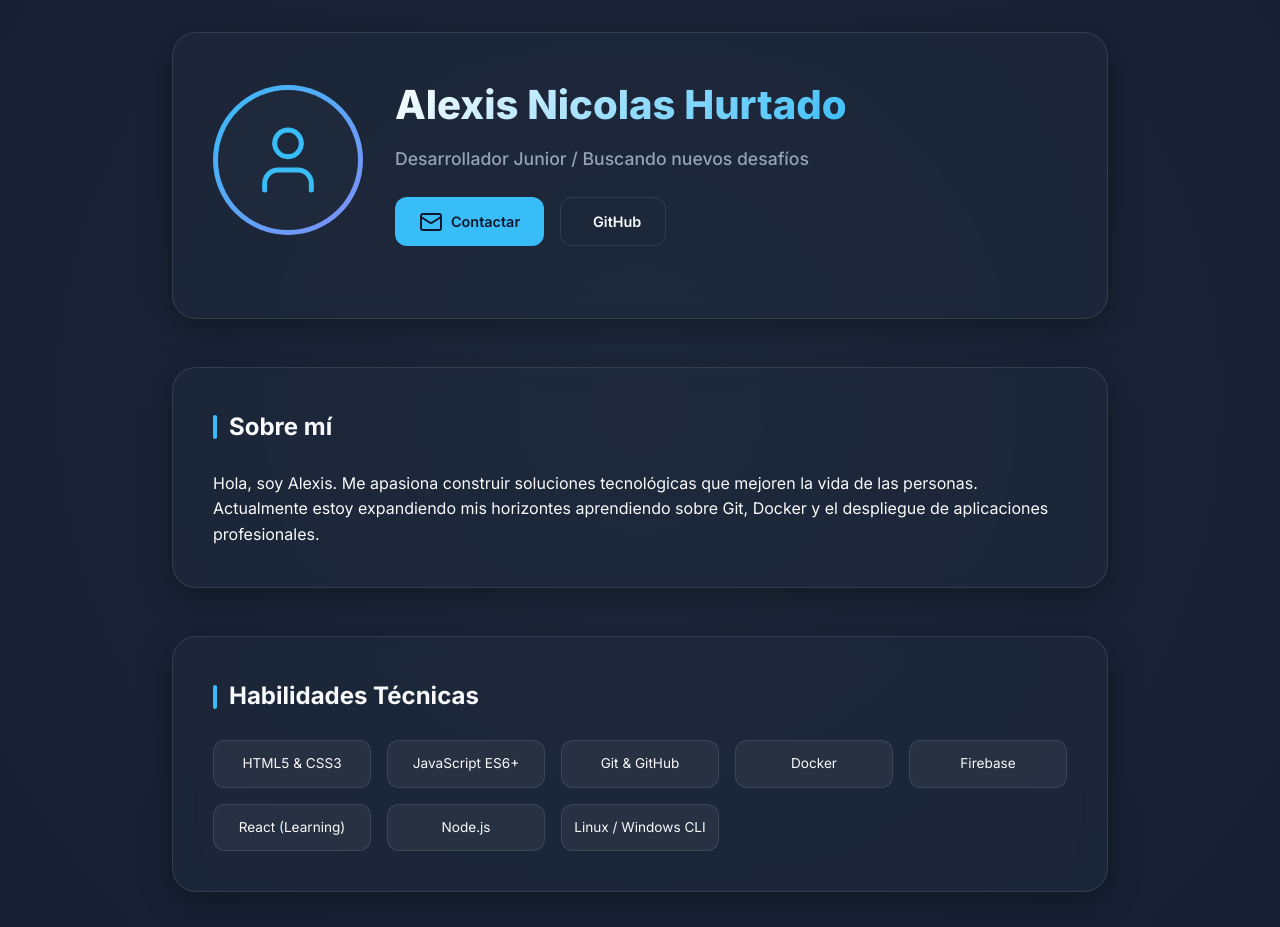
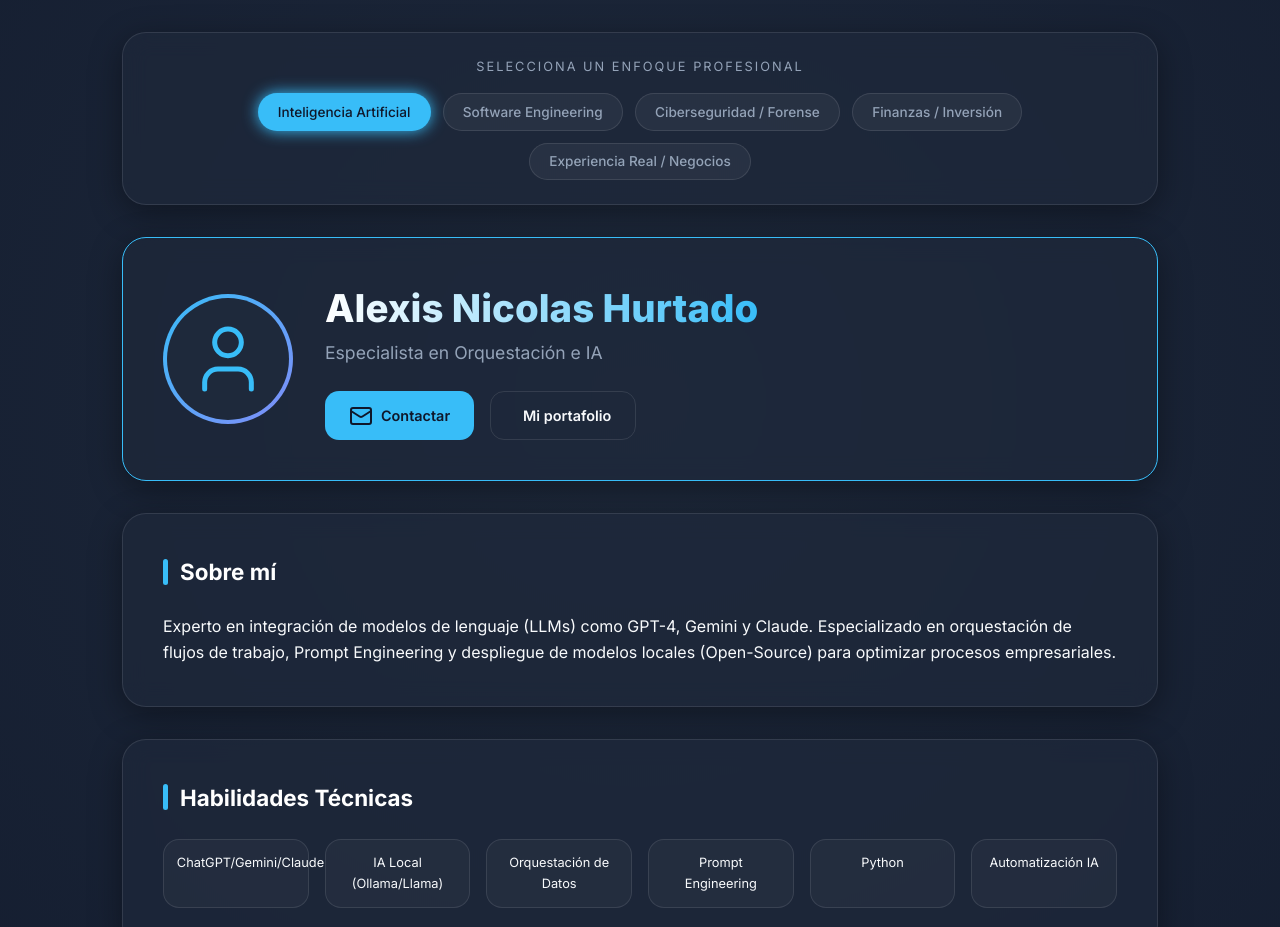
Before and after one commit to ANH-OkapyBeeee/CV_WEB_ANH, a website: page index.html in a window 1280 px wide. Shown: the top 927 px of the page. Drawn offline with nearby package versions, Linux system fonts and the light colour scheme.

Commit message:
Implementación del Hub Profesional dinámico con múltiples perfiles

```diff
--- a/index.html
+++ b/index.html
@@ -3,7 +3,7 @@
 <head>
     <meta charset="UTF-8">
     <meta name="viewport" content="width=device-width, initial-scale=1.0">
-    <title>Alexis Nicolas Hurtado | Desarrollador Full-Stack</title>
+    <title>ANH Hub | Alexis Nicolas Hurtado</title>
     <!-- Google Fonts: Inter -->
     <link href="https://fonts.googleapis.com/css2?family=Inter:wght@400;500;600;700;800&display=swap" rel="stylesheet">
     <link rel="stylesheet" href="style.css">
@@ -14,7 +14,19 @@
 
     <main class="app-container">
 
-        <!-- Header / Hero Section -->
+        <!-- SELECTOR DE PERFILES (EL HUB) -->
+        <section id="career-hub" style="padding: 1.5rem; text-align: center;">
+            <p style="text-align: center; color: var(--gl-text-muted); font-size: 0.8rem; margin-bottom: 1rem; text-transform: uppercase; letter-spacing: 2px;">Selecciona un Enfoque Profesional</p>
+            <div class="hub-container">
+                <button class="hub-btn active" onclick="switchProfile('ia')">Inteligencia Artificial</button>
+                <button class="hub-btn" onclick="switchProfile('software')">Software Engineering</button>
+                <button class="hub-btn" onclick="switchProfile('seguridad')">Ciberseguridad / Forense</button>
+                <button class="hub-btn" onclick="switchProfile('negocios')">Finanzas / Inversión</button>
+                <button class="hub-btn" onclick="switchProfile('real')">Experiencia Real / Negocios</button>
+            </div>
+        </section>
+
+        <!-- Header / Hero Section (Dinamico) -->
         <section id="hero">
             <header>
                 <div class="profile-container">
@@ -28,64 +40,44 @@
                 </div>
                 <div class="profile-info">
                     <h1>Alexis Nicolas Hurtado</h1>
-                    <p>Desarrollador Junior / Buscando nuevos desafíos</p>
+                    <p>Especialista en Orquestación de IA</p>
                     <div class="contact-actions">
-                        <a href="mailto:tu-email@correo.com" class="btn btn-primary">
+                        <a href="mailto:alexmetal0429@gmail.com" class="btn btn-primary">
                             <i data-lucide="mail"></i> Contactar
                         </a>
                         <a href="https://github.com/ANH-OkapyBeeee" target="_blank" class="btn btn-outline">
-                            <i data-lucide="github"></i> GitHub
+                            <i data-lucide="github"></i> Mi portafolio
                         </a>
                     </div>
                 </div>
             </header>
         </section>
 
-        <!-- About Me Section -->
+        <!-- About Me Section (Dinamico) -->
         <section id="about">
             <h2>Sobre mí</h2>
-            <p>Hola, soy Alexis. Me apasiona construir soluciones tecnológicas que mejoren la vida de las personas. Actualmente estoy expandiendo mis horizontes aprendiendo sobre Git, Docker y el despliegue de aplicaciones profesionales.</p>
+            <p>Cargando información...</p>
         </section>
 
-        <!-- Skills Section -->
+        <!-- Skills Section (Dinamico) -->
         <section id="skills">
             <h2>Habilidades Técnicas</h2>
             <div class="skills-grid">
-                <div class="skill-tag">HTML5 & CSS3</div>
-                <div class="skill-tag">JavaScript ES6+</div>
-                <div class="skill-tag">Git & GitHub</div>
-                <div class="skill-tag">Docker</div>
-                <div class="skill-tag">Firebase</div>
-                <div class="skill-tag">React (Learning)</div>
-                <div class="skill-tag">Node.js</div>
-                <div class="skill-tag">Linux / Windows CLI</div>
+                <!-- Se llena por JS -->
             </div>
         </section>
 
-        <!-- Experience/Projects Section -->
+        <!-- Experience/Projects Section (Dinamico) -->
         <section id="projects">
             <h2>Proyectos Destacados</h2>
-            <div style="display: grid; gap: 1rem; margin-top: 1rem;">
-                <div style="background: rgba(255,255,255,0.03); padding: 1.5rem; border-radius: 16px; border: 1px solid var(--gl-border);">
-                    <h3 style="margin-bottom: 0.5rem; color: var(--gl-accent);">Web Invitación Quinceañera</h3>
-                    <p style="font-size: 0.9rem; color: var(--gl-text-muted);">
-                        Sitio interactivo con confirmación vía Firebase Firestore, tabla de clasificación de juegos y diseño responsive dinámico.
-                    </p>
-                </div>
-                <div style="background: rgba(255,255,255,0.03); padding: 1.5rem; border-radius: 16px; border: 1px solid var(--gl-border);">
-                    <h3 style="margin-bottom: 0.5rem; color: var(--gl-accent);">Sistema de Tickets (Prueba)</h3>
-                    <p style="font-size: 0.9rem; color: var(--gl-text-muted);">
-                        Demo funcional de gestión de tickets técnica integrado con base de datos NoSQL Firestore.
-                    </p>
-                </div>
+            <div id="projects-container" style="display: grid; gap: 1rem; margin-top: 1rem;">
+                <!-- Se llena por JS -->
             </div>
         </section>
 
     </main>
 
-    <!-- Script para inicializar iconos -->
-    <script>
-        lucide.createIcons();
-    </script>
+    <!-- Script de lógica de perfiles -->
+    <script src="main.js"></script>
 </body>
 </html>
--- /dev/null
+++ b/main.js
@@ -0,0 +1,93 @@
+/**
+ * --- DATABASE DE PERFILES DE ALEXIS NICOLAS HURTADO ---
+ * Aquí gestionamos el contenido dinámico de cada especialización.
+ */
+
+const PROF_DATA = {
+    ia: {
+        title: "Especialista en Orquestación e IA",
+        color: "#38bdf8",
+        about: "Experto en integración de modelos de lenguaje (LLMs) como GPT-4, Gemini y Claude. Especializado en orquestación de flujos de trabajo, Prompt Engineering y despliegue de modelos locales (Open-Source) para optimizar procesos empresariales.",
+        skills: ["ChatGPT/Gemini/Claude", "IA Local (Ollama/Llama)", "Orquestación de Datos", "Prompt Engineering", "Python", "Automatización IA"],
+        projects: [
+            { name: "Agente de IA Local", desc: "Implementación de modelos open-source en servidores locales para privacidad total de datos." },
+            { name: "Flujos Automatizados", desc: "Integración de IA en flujos de trabajo de oficina para reducir tiempos de respuesta." }
+        ]
+    },
+    software: {
+        title: "Ingeniero de Software Full-Stack",
+        color: "#818cf8",
+        about: "Desarrollador con enfoque en arquitecturas escalables, diseño de sistemas y clean code. Apasionado por crear software que solucione problemas reales.",
+        skills: ["JavaScript/Node.js", "React/Next.js", "SQL & NoSQL", "Docker/Git", "API Design", "Agile Methodologies"],
+        projects: [
+            { name: "Sistemas de Gestión", desc: "Desarrollo de CRMs y plataformas de control administrativo personalizadas." }
+        ]
+    },
+    seguridad: {
+        title: "Especialista en Ciberseguridad y Forense",
+        color: "#f43f5e",
+        about: "Analista enfocado en la protección de activos digitales, análisis de vulnerabilidades y forense informático. Capacidad para identificar brechas y proponer soluciones de mitigación robustas.",
+        skills: ["Pentesting", "Análisis Forense", "Seguridad en Redes", "Ethical Hacking", "Linux Security", "Normativas ISO/IEC"],
+        projects: [
+            { name: "Auditoría de Sistemas", desc: "Evaluación integral de vulnerabilidades en infraestructuras locales." }
+        ]
+    },
+    negocios: {
+        title: "Bolsa de Valores, Finanzas y Administración",
+        color: "#fbbf24",
+        about: "Estratega financiero con experiencia en análisis técnico de mercados bursátiles y administración de negocios. Visión analítica para la toma de decisiones bajo riesgo y gestión de capital.",
+        skills: ["Análisis Técnico/Fundamental", "Gestión de Portafolio", "Contabilidad", "Administración de Empresas", "Bolsa de Valores", "Excel Avanzado"],
+        projects: [
+            { name: "Estrategia de Inversión", desc: "Diseño de modelos de inversión basados en análisis técnico para mercados variables." }
+        ]
+    },
+    real: {
+        title: "Gestión de Negocios y Experiencia Real",
+        color: "#fb923c",
+        about: "Emprendedor con experiencia tangible gestionando mi propia tienda de abarrotes. Liderazgo, control de inventarios, atención al cliente y resolución de problemas operativos diarios.",
+        skills: ["Atención al Cliente", "Control de Inventarios", "Gestión de Personal", "Logística", "Ventas Directas", "Resolución de Conflictos"],
+        projects: [
+            { name: "Tienda de Abarrotado", desc: "Fundación y gestión exitosa de negocio local durante X años." }
+        ]
+    }
+};
+
+/**
+ * Función para cambiar el perfil dinámicamente
+ */
+function switchProfile(profileKey) {
+    const data = PROF_DATA[profileKey];
+    if (!data) return;
+
+    // 1. Actualizar Textos
+    document.querySelector('.profile-info h1').innerText = "Alexis Nicolas Hurtado";
+    document.querySelector('.profile-info p').innerText = data.title;
+    document.querySelector('#about p').innerText = data.about;
+    document.querySelector('#hero').style.borderColor = data.color;
+
+    // 2. Actualizar Skills
+    const skillsGrid = document.querySelector('.skills-grid');
+    skillsGrid.innerHTML = data.skills.map(s => `<div class="skill-tag">${s}</div>`).join('');
+
+    // 3. Actualizar Proyectos
+    const projectGrid = document.querySelector('#projects-container');
+    projectGrid.innerHTML = data.projects.map(p => `
+        <div class="project-card">
+            <h3 style="color: ${data.color}">${p.name}</h3>
+            <p>${p.desc}</p>
+        </div>
+    `).join('');
+
+    // 4. Cambiar Color de Acento (CSS Variable)
+    document.documentElement.style.setProperty('--gl-accent', data.color);
+
+    // Activar botón
+    document.querySelectorAll('.hub-btn').forEach(btn => btn.classList.remove('active'));
+    document.querySelector(`.hub-btn[onclick*="${profileKey}"]`).classList.add('active');
+}
+
+// Inicializar con IA por defecto
+window.onload = () => {
+    switchProfile('ia');
+    lucide.createIcons();
+};
--- a/style.css
+++ b/style.css
@@ -1,4 +1,4 @@
-/* --- Variables del Sistema de Diseño --- */
+/* --- Base de Diseño Premium --- */
 :root {
   --gl-bg: #0f172a;
   --gl-card: rgba(30, 41, 59, 0.7);
@@ -12,192 +12,76 @@
   --gl-shadow: 0 8px 32px 0 rgba(0, 0, 0, 0.37);
 }
 
-/* --- Reinicio Estándar --- */
-* {
-  margin: 0;
-  padding: 0;
-  box-sizing: border-box;
+/* --- Estilos Generales --- */
+* { margin: 0; padding: 0; box-sizing: border-box; }
+body {
+  background-color: var(--gl-bg); color: var(--gl-text);
+  font-family: var(--gl-font); line-height: 1.6; overflow-x: hidden;
 }
 
-body {
-  background-color: var(--gl-bg);
-  color: var(--gl-text);
-  font-family: var(--gl-font);
-  line-height: 1.6;
-  overflow-x: hidden;
+body::before {
+  content: ""; position: fixed; top: -50%; left: -50%; width: 200%; height: 200%;
+  background: radial-gradient(circle at 50% 50%, #1e293b 0%, #0f172a 100%); z-index: -1;
 }
 
-/* --- Fondo Dinámico --- */
-body::before {
-  content: "";
-  position: fixed;
-  top: -50%;
-  left: -50%;
-  width: 200%;
-  height: 200%;
-  background: radial-gradient(circle at 50% 50%, #1e293b 0%, #0f172a 100%);
-  z-index: -1;
+.app-container { max-width: 1100px; margin: 0 auto; padding: 2rem; display: flex; flex-direction: column; gap: 2rem; }
+
+section {
+  background: var(--gl-card); backdrop-filter: blur(12px); -webkit-backdrop-filter: blur(12px);
+  border: 1px solid var(--gl-border); border-radius: 24px; padding: 2.5rem;
+  box-shadow: var(--gl-shadow); transition: all 0.4s cubic-bezier(0.4, 0, 0.2, 1);
 }
 
-/* --- Contenedor Principal (App) --- */
-.app-container {
-  max-width: 1000px;
-  margin: 0 auto;
-  padding: 2rem;
-  display: flex;
-  flex-direction: column;
-  gap: 3rem;
+/* --- HUB DE CARRERAS --- */
+.hub-container {
+    display: flex; flex-wrap: wrap; justify-content: center; gap: 0.75rem;
 }
 
-/* --- Estilo de Sección (Glassmorphism) --- */
-section {
-  background: var(--gl-card);
-  backdrop-filter: blur(12px);
-  -webkit-backdrop-filter: blur(12px);
-  border: 1px solid var(--gl-border);
-  border-radius: 24px;
-  padding: 2.5rem;
-  box-shadow: var(--gl-shadow);
-  transition: transform 0.3s ease, border-color 0.3s ease;
+.hub-btn {
+    background: var(--gl-glass); border: 1px solid var(--gl-border);
+    color: var(--gl-text-muted); padding: 0.6rem 1.2rem; border-radius: 50px;
+    cursor: pointer; font-family: var(--gl-font); font-weight: 500; font-size: 0.85rem;
+    transition: 0.3s cubic-bezier(0.4, 0, 0.2, 1);
 }
 
-section:hover {
-  border-color: var(--gl-border);
-  transform: translateY(-5px);
-}
+.hub-btn:hover { background: rgba(255,255,255,0.1); color: var(--gl-text); }
+.hub-btn.active { background: var(--gl-accent); color: #0f172a; border-color: transparent; box-shadow: 0 0 15px var(--gl-accent); }
 
-/* --- Cabecera (Hero) --- */
-header {
-  display: flex;
-  align-items: center;
-  gap: 2rem;
-  padding-bottom: 2rem;
-}
-
+/* --- PERFIL HERO --- */
+header { display: flex; align-items: center; gap: 2rem; }
 .profile-container {
-  position: relative;
-  width: 150px;
-  height: 150px;
-  border-radius: 50%;
-  padding: 5px;
+  width: 130px; height: 130px; border-radius: 50%; padding: 4px;
   background: linear-gradient(135deg, var(--gl-accent), var(--gl-accent-2));
 }
+.profile-img { width: 100%; height: 100%; border-radius: 50%; background: #1e293b; display: flex; align-items: center; justify-content: center; }
 
-.profile-img {
-  width: 100%;
-  height: 100%;
-  border-radius: 50%;
-  background: #1e293b;
-  display: flex;
-  align-items: center;
-  justify-content: center;
-  overflow: hidden;
+.profile-info h1 { font-size: 2.4rem; font-weight: 800; background: linear-gradient(to right, #fff, var(--gl-accent)); -webkit-background-clip: text; -webkit-text-fill-color: transparent; }
+.profile-info p { color: var(--gl-text-muted); font-size: 1.1rem; }
+
+/* --- BOTONES --- */
+.contact-actions { display: flex; gap: 1rem; margin-top: 1.5rem; }
+.btn { padding: 0.75rem 1.5rem; border-radius: 14px; text-decoration: none; font-weight: 600; font-size: 0.9rem; transition: 0.3s; display: inline-flex; align-items: center; gap: 0.5rem; }
+.btn-primary { background: var(--gl-accent); color: #0f172a; }
+.btn-primary:hover { background: #fff; transform: translateY(-3px); }
+.btn-outline { border: 1px solid var(--gl-border); color: var(--gl-text); }
+.btn-outline:hover { background: var(--gl-glass); transform: translateY(-3px); }
+
+/* --- SECCIONES CONTENIDO --- */
+h2 { font-size: 1.4rem; margin-bottom: 1.5rem; display: flex; align-items: center; gap: 0.75rem; color: #fff; }
+h2::before { content: ""; width: 5px; height: 26px; background: var(--gl-accent); border-radius: 10px; }
+
+.skills-grid { display: grid; grid-template-columns: repeat(auto-fill, minmax(130px, 1fr)); gap: 1rem; }
+.skill-tag { background: rgba(255,255,255,0.03); border: 1px solid var(--gl-border); padding: 0.8rem; border-radius: 16px; text-align: center; font-size: 0.8rem; transition: 0.3s; }
+.skill-tag:hover { background: var(--gl-accent); color: #0f172a; transform: scale(1.05); }
+
+.project-card { background: rgba(255,255,255,0.02); padding: 1.5rem; border-radius: 20px; border: 1px solid var(--gl-border); transition: 0.3s; }
+.project-card:hover { background: rgba(255,255,255,0.05); border-color: var(--gl-accent); }
+.project-card h3 { margin-bottom: 0.5rem; font-size: 1.1rem; }
+.project-card p { font-size: 0.9rem; color: var(--gl-text-muted); }
+
+/* --- MEDIA --- */
+@media (max-width: 768px) {
+  header { flex-direction: column; text-align: center; }
+  .hub-container { gap: 0.5rem; }
+  .profile-info h1 { font-size: 1.8rem; }
 }
-
-.profile-info h1 {
-  font-size: 2.5rem;
-  font-weight: 800;
-  background: linear-gradient(135deg, #fff 0%, var(--gl-accent) 100%);
-  -webkit-background-clip: text;
-  -webkit-text-fill-color: transparent;
-  margin-bottom: 0.5rem;
-}
-
-.profile-info p {
-  color: var(--gl-text-muted);
-  font-size: 1.1rem;
-  font-weight: 500;
-}
-
-/* --- Botones --- */
-.contact-actions {
-  display: flex;
-  gap: 1rem;
-  margin-top: 1.5rem;
-}
-
-.btn {
-  padding: 0.75rem 1.5rem;
-  border-radius: 12px;
-  text-decoration: none;
-  font-weight: 600;
-  font-size: 0.9rem;
-  transition: 0.3s ease;
-  display: inline-flex;
-  align-items: center;
-  gap: 0.5rem;
-}
-
-.btn-primary {
-  background: var(--gl-accent);
-  color: #0f172a;
-}
-
-.btn-primary:hover {
-  background: #fff;
-  transform: scale(1.05);
-}
-
-.btn-outline {
-  border: 1px solid var(--gl-border);
-  color: var(--gl-text);
-}
-
-.btn-outline:hover {
-  background: var(--gl-glass);
-}
-
-/* --- Secciones --- */
-h2 {
-  font-size: 1.5rem;
-  margin-bottom: 1.5rem;
-  display: flex;
-  align-items: center;
-  gap: 0.75rem;
-}
-
-h2::before {
-  content: "";
-  display: block;
-  width: 4px;
-  height: 24px;
-  background: var(--gl-accent);
-  border-radius: 2px;
-}
-
-/* --- Skills --- */
-.skills-grid {
-  display: grid;
-  grid-template-columns: repeat(auto-fill, minmax(140px, 1fr));
-  gap: 1rem;
-}
-
-.skill-tag {
-  background: var(--gl-glass);
-  border: 1px solid var(--gl-border);
-  padding: 0.75rem;
-  border-radius: 12px;
-  text-align: center;
-  font-size: 0.85rem;
-  transition: 0.3s;
-}
-
-.skill-tag:hover {
-  background: var(--gl-accent);
-  color: #0f172a;
-  border-color: transparent;
-}
-
-/* --- Media Queries --- */
-@media (max-width: 768px) {
-  header {
-    flex-direction: column;
-    text-align: center;
-  }
-  .app-container {
-    padding: 1rem;
-  }
-  section {
-    padding: 1.5rem;
-  }
-}
```
